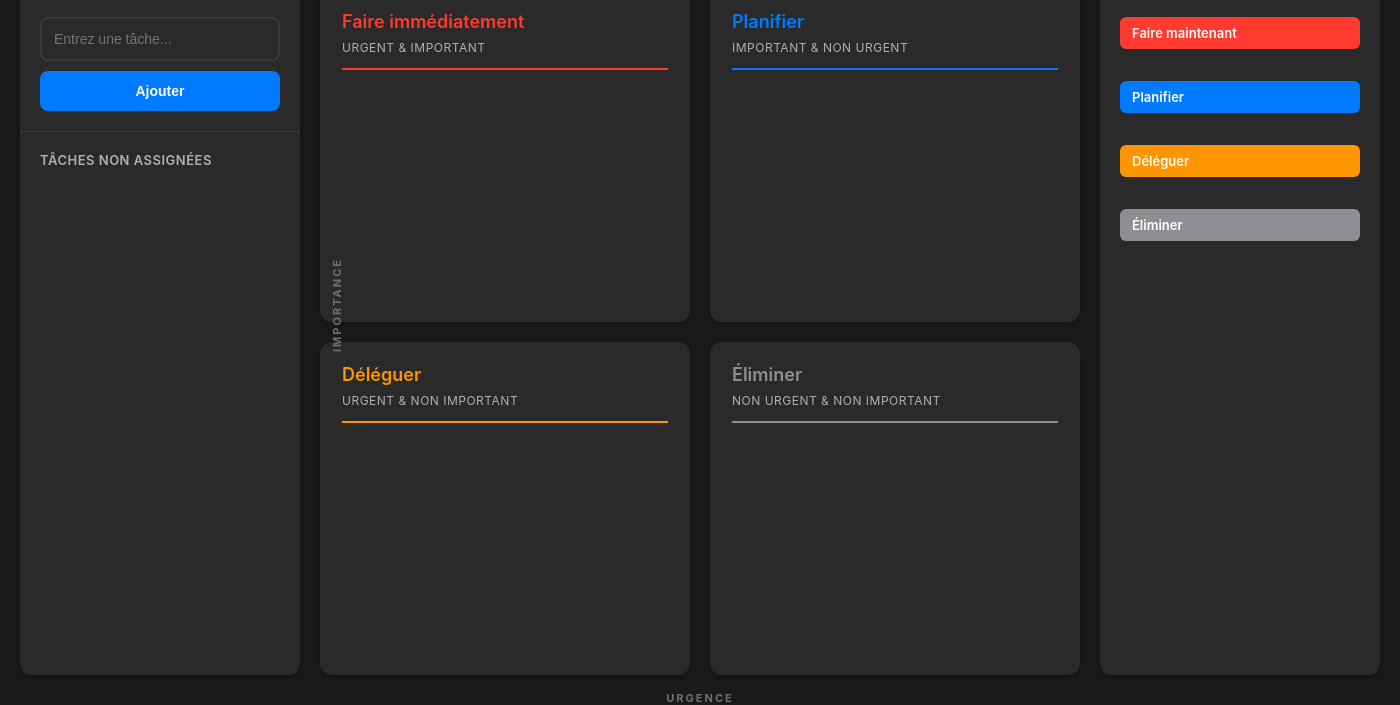
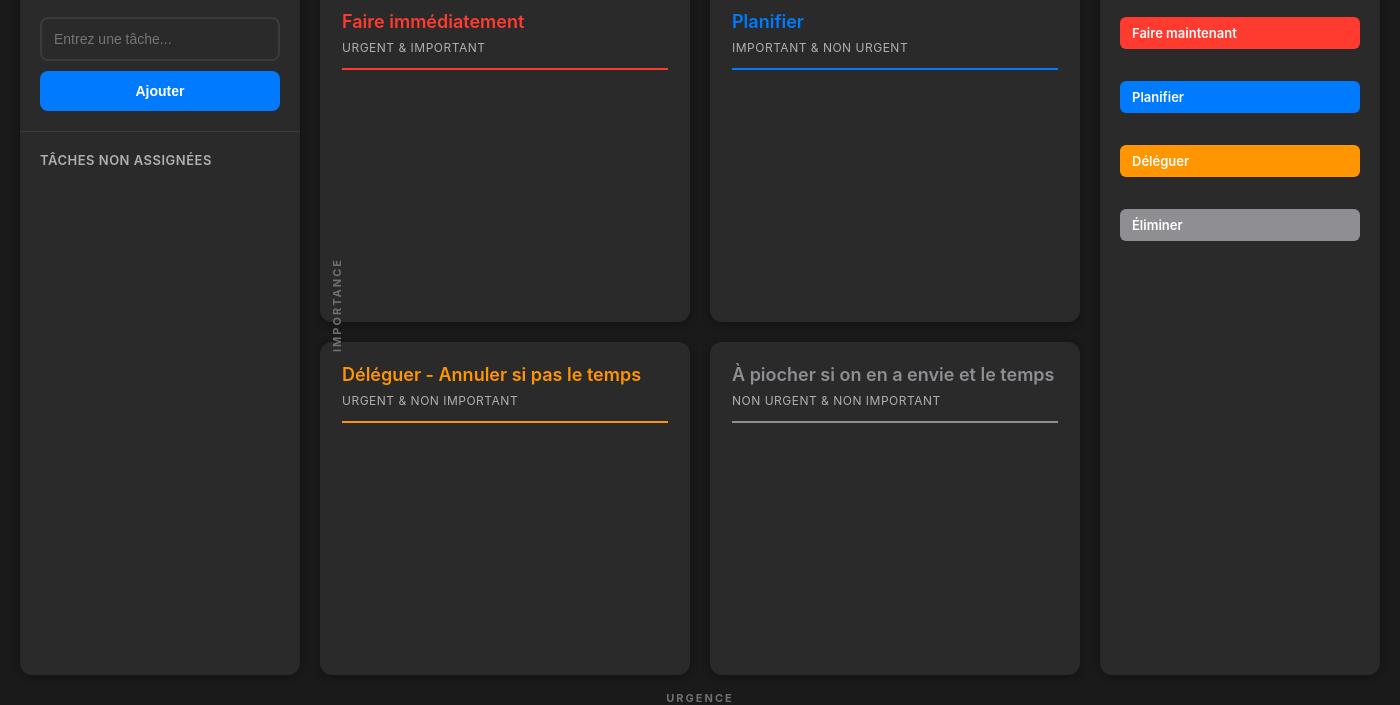
Before and after one commit to victorprouff/eisenhower-tasks, an Electron app: page index.html in a window 1400 px wide. Shown: the part 105-810 px from the top of the page. Drawn offline with Linux system fonts and the light colour scheme; no server answers.

Commit message:
Finalisation

```diff
--- a/index.html
+++ b/index.html
@@ -65,7 +65,7 @@
         <!-- Quadrant 3 : Urgent mais pas important -->
         <div class="quadrant q3" data-quadrant="3">
           <div class="quadrant-header">
-            <h3>Déléguer</h3>
+            <h3>Déléguer - Annuler si pas le temps</h3>
             <span class="quadrant-label">Urgent & Non important</span>
           </div>
           <div class="quadrant-tasks" data-drop-zone="3"></div>
@@ -74,7 +74,7 @@
         <!-- Quadrant 4 : Ni urgent ni important -->
         <div class="quadrant q4" data-quadrant="4">
           <div class="quadrant-header">
-            <h3>Éliminer</h3>
+            <h3>À piocher si on en a envie et le temps</h3>
             <span class="quadrant-label">Non urgent & Non important</span>
           </div>
           <div class="quadrant-tasks" data-drop-zone="4"></div>
--- a/main.js
+++ b/main.js
@@ -13,6 +13,7 @@ function createWindow() {
     minHeight: 700,
     titleBarStyle: process.platform === 'darwin' ? 'default' : 'default',
     backgroundColor: '#f5f5f5',
+    icon: path.join(__dirname, 'build/icon.png'), // ← Ajoute cette ligne
     webPreferences: {
       nodeIntegration: false,
       contextIsolation: true,
```
Also changed, not shown: package.json (+9 -5 lines), images/icon@2x.png (added), images/icon_256.png (added), images/icon_512.png (added), 1 other file.
